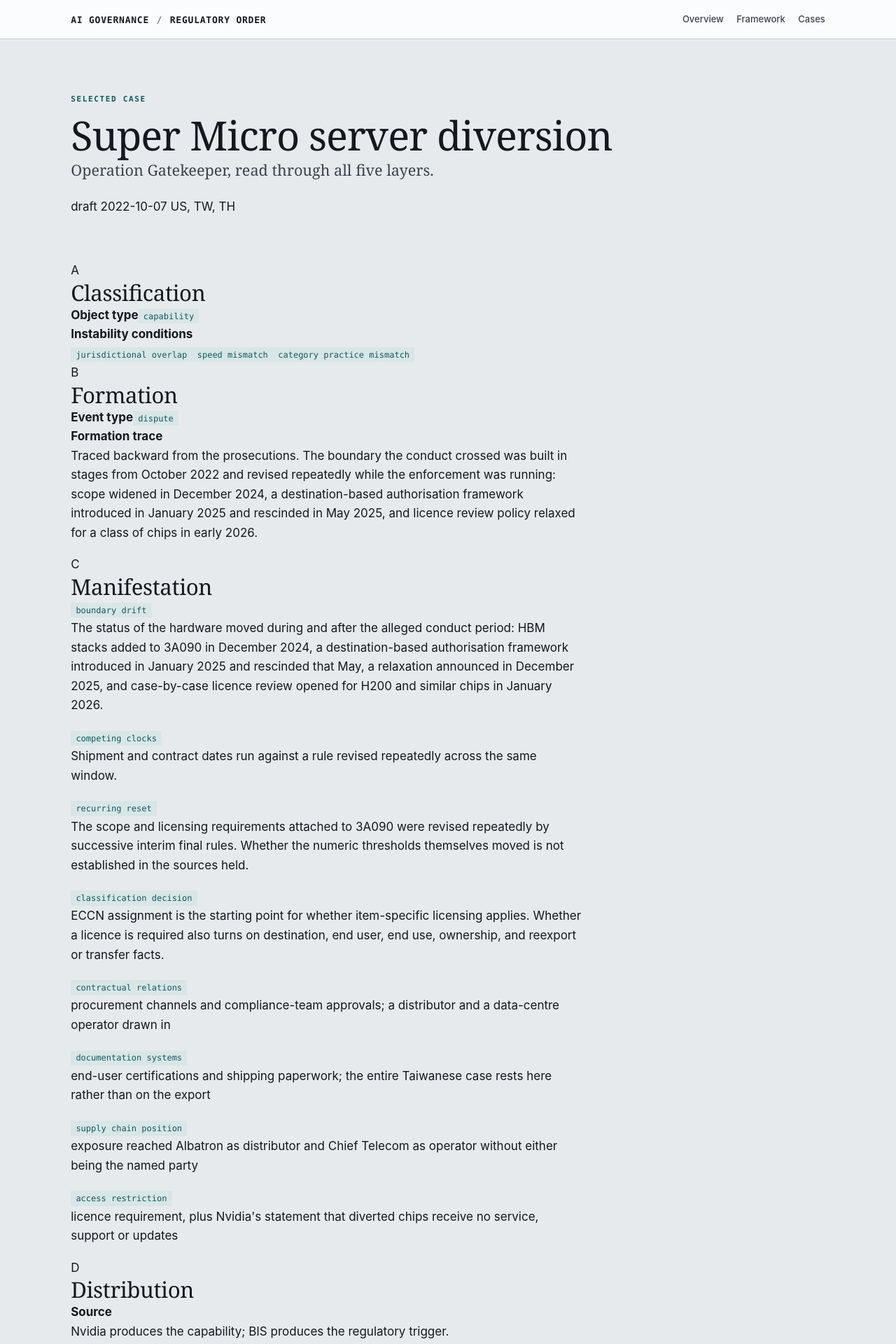
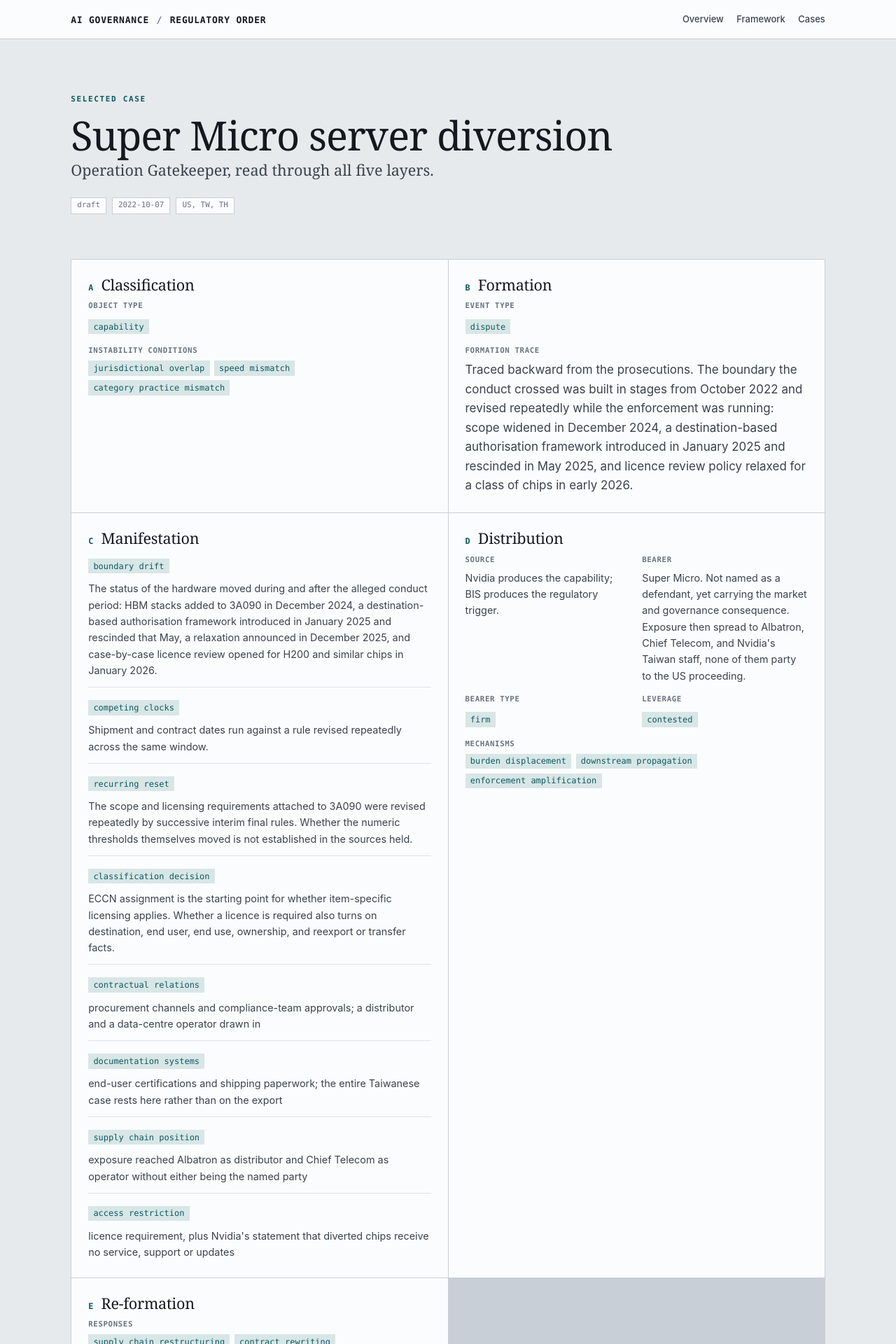
Before and after one commit to GaeunLim01/regulatory-order, a Jekyll site: the page built from cases/supermicro/index.html, in a window 1280 px wide. Shown: the top 1920 px of the page at 70% size. Built offline with Jekyll 4.4.1, drawn with Linux system fonts in a browser that asks for light colours.

Commit message:
Add files via upload

```diff
--- a/assets/css/main.css
+++ b/assets/css/main.css
@@ -806,3 +806,79 @@
   .coord-card { grid-template-columns: auto 1fr; min-height:11rem; }
   .coord-tags { grid-column: 2; }
 }
+
+/* -------------------------------------------------------- parallel layers v1 */
+.layer-overview-head {
+  display: grid;
+  grid-template-columns: minmax(0, 1fr) minmax(18rem, 0.7fr);
+  gap: 2rem;
+  align-items: end;
+  margin-bottom: 1rem;
+}
+.layer-overview-note { margin: 0; color: var(--muted); font-size: 0.92rem; }
+.layer-overview {
+  display: grid;
+  grid-template-columns: repeat(5, minmax(0, 1fr));
+  gap: 1px;
+  border: 1px solid var(--rule);
+  background: var(--rule);
+}
+.layer-overview__item {
+  min-height: 8.5rem;
+  display: flex;
+  flex-direction: column;
+  justify-content: space-between;
+  padding: 1rem;
+  background: var(--plate);
+  color: inherit;
+  text-decoration: none;
+}
+.layer-overview__item:hover, .layer-overview__item:focus-visible { background: var(--plate-sunk); }
+.layer-overview__num { font: 600 0.72rem/1 var(--mono); color: var(--accent); }
+.layer-overview__label { margin-top: 0.85rem; font: 600 0.72rem/1.25 var(--mono); letter-spacing: 0.06em; text-transform: uppercase; color: var(--ink); }
+.layer-overview__value { margin-top: 0.45rem; font: 500 0.72rem/1.35 var(--mono); color: var(--muted); }
+.framework-grid { display: grid; grid-template-columns: repeat(2, minmax(0, 1fr)); gap: 1px; background: var(--rule); border: 1px solid var(--rule); }
+.framework-card { background: var(--plate); padding: clamp(1rem, 2.5vw, 1.5rem); }
+.framework-card__head, .case-layer__head { display: flex; align-items: baseline; gap: 0.7rem; margin-bottom: 0.75rem; }
+.framework-card__head > span, .case-layer__head > span { font: 600 0.74rem/1 var(--mono); color: var(--accent); }
+.framework-card__head h2, .case-layer__head h2 { margin: 0; font-size: 1.35rem; }
+.framework-card p { color: var(--ink-soft); }
+.case-list { border-top: 1px solid var(--rule); }
+.case-row { display: grid; grid-template-columns: 3rem 1fr auto; gap: 1rem; align-items: center; padding: 1.1rem 0; border-bottom: 1px solid var(--rule); color: inherit; text-decoration: none; }
+.case-row:hover, .case-row:focus-visible { background: var(--plate-sunk); }
+.case-row__id { font: 600 0.7rem/1 var(--mono); color: var(--muted); }
+.case-row h2 { font-size: 1.25rem; margin-bottom: 0.25rem; }
+.case-row p { margin: 0; color: var(--muted); font: 500 0.72rem/1.4 var(--mono); }
+.case-row__arrow { font: 600 1rem/1 var(--mono); color: var(--accent); }
+.layer-mini-list { display: grid; grid-template-columns: repeat(5, minmax(0, 1fr)); gap: 1px; background: var(--rule); border: 1px solid var(--rule); }
+.layer-mini-list div { padding: 1rem; background: var(--plate); }
+.layer-mini-list b { display: block; font: 600 0.72rem/1 var(--mono); color: var(--accent); margin-bottom: 0.55rem; }
+.layer-mini-list span { font: 600 0.7rem/1.3 var(--mono); text-transform: uppercase; letter-spacing: 0.04em; }
+.case-meta { display: flex; flex-wrap: wrap; gap: 0.5rem; margin-top: 1rem; }
+.case-meta span { padding: 0.35rem 0.5rem; background: var(--plate); border: 1px solid var(--rule); font: 500 0.68rem/1 var(--mono); color: var(--muted); }
+.case-layer-grid { display: grid; grid-template-columns: repeat(2, minmax(0, 1fr)); gap: 1px; background: var(--rule); border: 1px solid var(--rule); }
+.case-layer { background: var(--plate); padding: clamp(1rem, 2.5vw, 1.5rem); }
+.case-layer__body { display: grid; gap: 1rem; }
+.case-layer__body > div > b, .distribution-grid b { display: block; font: 600 0.67rem/1.2 var(--mono); letter-spacing: 0.06em; text-transform: uppercase; color: var(--muted); margin-bottom: 0.45rem; }
+.case-layer__body p { margin-bottom: 0; color: var(--ink-soft); }
+.tag-row { display: flex; flex-wrap: wrap; gap: 0.4rem; }
+.manifestation-list { display: grid; gap: 0.85rem; }
+.manifestation-list article { padding-bottom: 0.75rem; border-bottom: 1px solid var(--rule-faint); }
+.manifestation-list article:last-child { border-bottom: none; padding-bottom: 0; }
+.manifestation-list p { margin: 0.5rem 0 0; font-size: 0.9rem; }
+.distribution-grid { display: grid; grid-template-columns: 1fr 1fr; gap: 1rem; }
+.distribution-grid p { font-size: 0.9rem; }
+
+@media (max-width: 900px) {
+  .layer-overview-head { grid-template-columns: 1fr; }
+  .layer-overview { grid-template-columns: 1fr; }
+  .layer-overview__item { min-height: auto; display: grid; grid-template-columns: 2rem 1fr; gap: 0.5rem 0.75rem; align-items: center; }
+  .layer-overview__num { grid-row: 1 / span 2; }
+  .layer-overview__value { grid-column: 2; margin-top: 0; }
+  .framework-grid, .case-layer-grid { grid-template-columns: 1fr; }
+  .layer-mini-list { grid-template-columns: 1fr; }
+}
+@media (max-width: 640px) {
+  .case-row { grid-template-columns: 2rem 1fr auto; }
+  .distribution-grid { grid-template-columns: 1fr; }
+}
```
